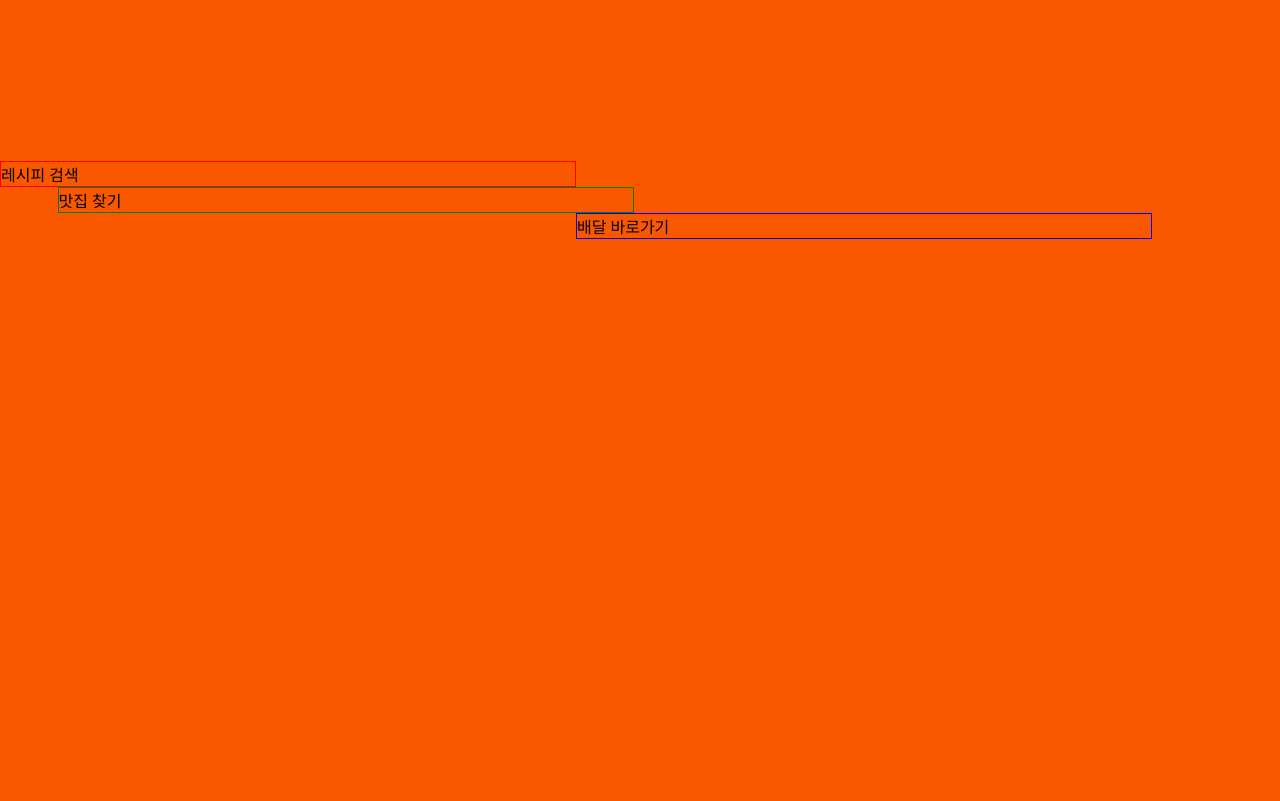
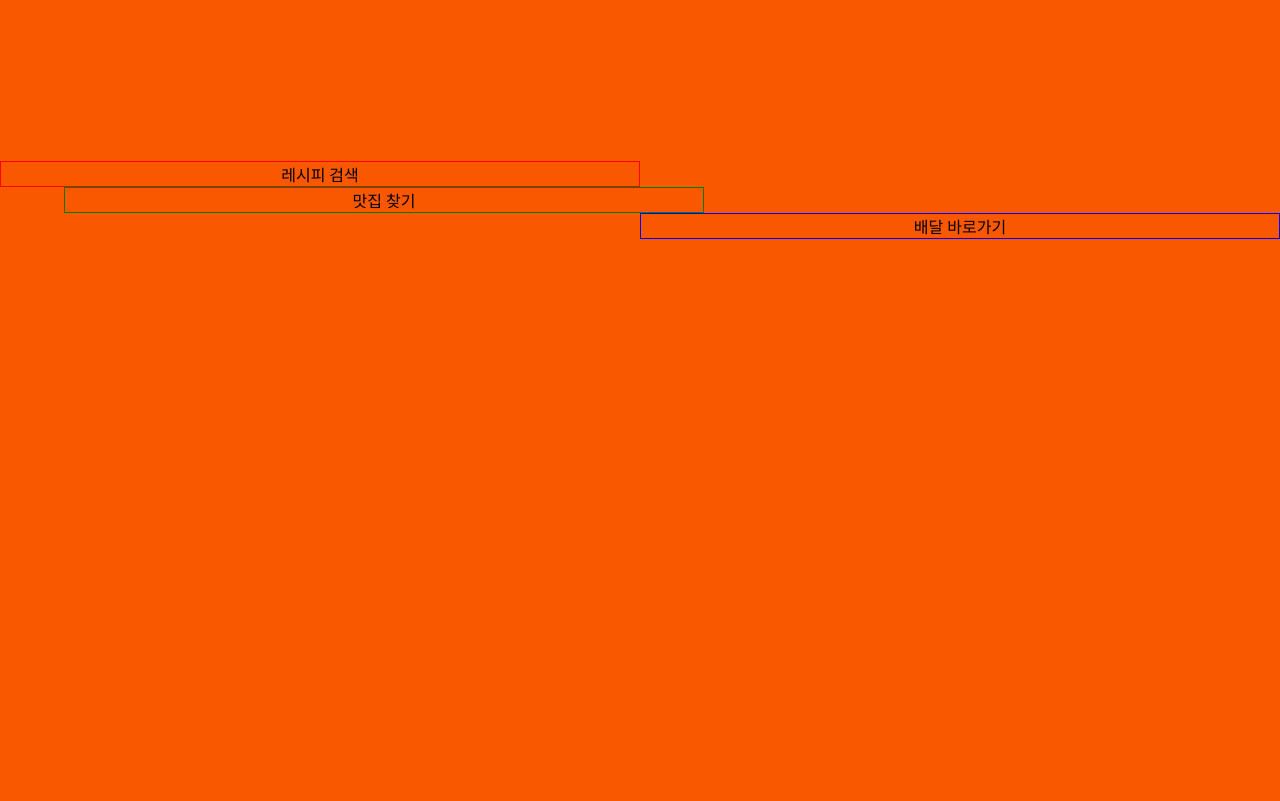
Before and after one commit to eunag63/Pick-the-food, a Django app: page /click/ in a window 1280 px wide. Shown: the part 799-1600 px from the top of the page. Run offline with Django 3.2, Linux system fonts and the light colour scheme; data comes from the database, SQL or seed files in the repository; some web fonts are replaced.

Commit message:
(css) .div5 가운데 정렬

```diff
--- a/mysite/pickFood/static/css/main.css
+++ b/mysite/pickFood/static/css/main.css
@@ -34,8 +34,9 @@ body{
   width: 100%;
 }
 .div5{
-  width: 90%;
+  width: 100%;
   height: 65%;
+  text-align: center;
 }
 .shortcut1{
   border: 1px solid red;
```
